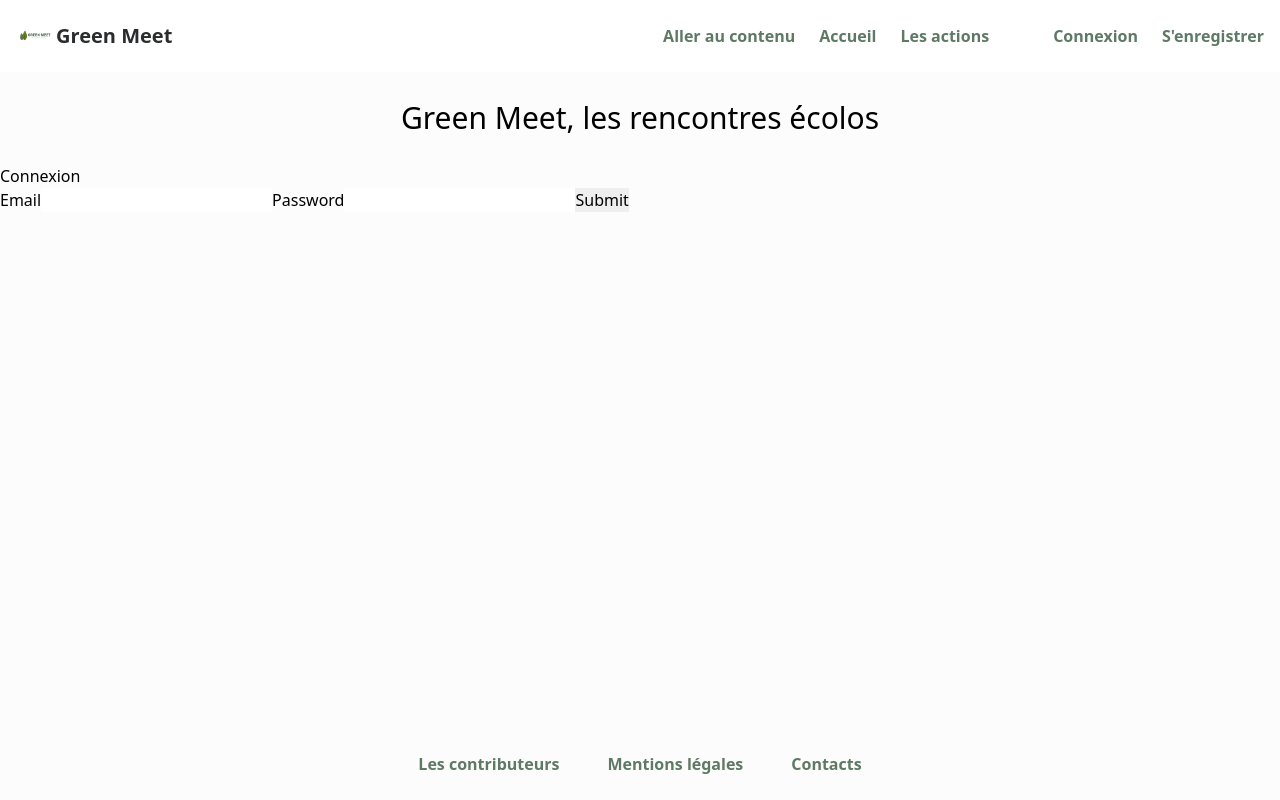
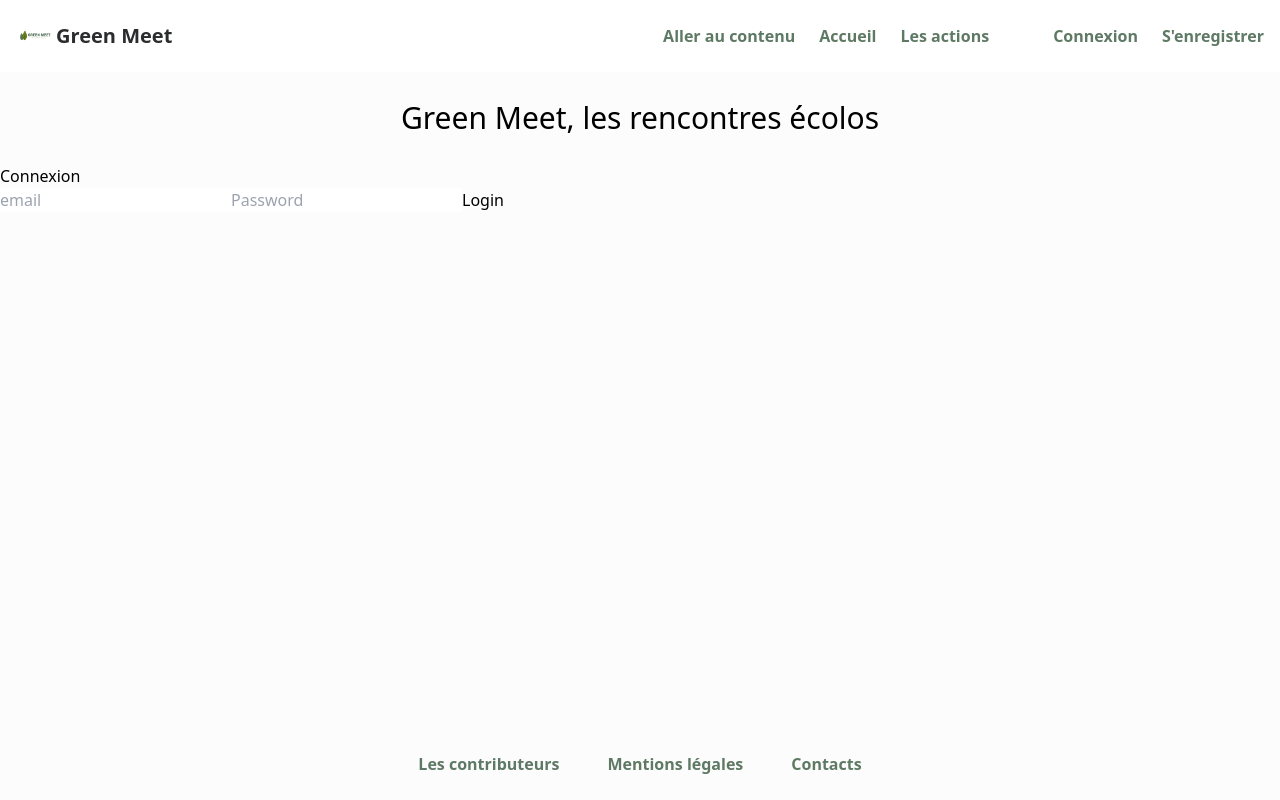
Before and after one commit to acdmft/green-meet-front, a React (Create React App) app: page /login in a window 1280 px wide. Built offline with nearby package versions, Linux system fonts and the light colour scheme.

Commit message:
Improve loginForm with error messages

```diff
--- a/src/components/LoginForm.jsx
+++ b/src/components/LoginForm.jsx
@@ -1,30 +1,64 @@
-import React from "react";
+import { React, useState } from "react";
 import { useForm } from "react-hook-form";
 
 function LoginForm() {
-  const { register, handleSubmit } = useForm();
+  const {
+    register,
+    handleSubmit,
+    formState: { errors },
+  } = useForm();
+
   const onSubmit = (data) => console.log(data);
+
+  // Si la checkbox est activée, on garde le email dans le local storage :
+  // if (rememberMe === true) {
+  //   localStorage.setItem("email", data.email);
+  // }
+
+  // State remember pour rappel email et password utilisateur
+  const [rememberMe, setRememberMe] = useState(false);
+
+  // Fonction pour changement state remember :
+  const handleChange = (e) => {
+    setRememberMe(e.target.checked);
+  };
 
   return (
     <div>
       <form onSubmit={handleSubmit(onSubmit)}>
-        <label htmlFor="email">Email</label>
         <input
+          {...register("email", { required: true, maxLength: 150 })}
+          type="text"
           name="email"
-          {...register("email", {
-            required: true,
-            maxLength: 150,
-            pattern: /^\w+@[a-zA-Z_]+?\.[a-zA-Z]{2,3}$/i,
-          })}
+          id="email"
+          placeholder="email"
+          // value={localStorage.getItem("email")}
         />
-        <label htmlFor="password">Password</label>
-
+        {/* Message d'erreur si input invalide : */}
+        {errors.email && <span>Please enter a valid email</span>}
         <input
+          {...register("password", { required: true, maxLength: 6 })}
           type="password"
           name="password"
-          {...register("password", { required: true, minLength: 6 })}
+          id="password"
+          placeholder="Password"
         />
-        <input type="submit" />
+        {/* Message d'erreur si input invalide : */}
+        {errors.password && <span>Please enter a valid password</span>}
+        {/* <div className="container">
+          <input
+            {...register("checkbox")}
+            type="checkbox"
+            name="remember"
+            value="remember"
+            onChange={handleChange}
+          />
+          <label for="remember" style={{ color: "white" }}>
+            Remember me
+          </label>
+        </div> */}
+
+        <button type="submit">Login</button>
       </form>
     </div>
   );
```
